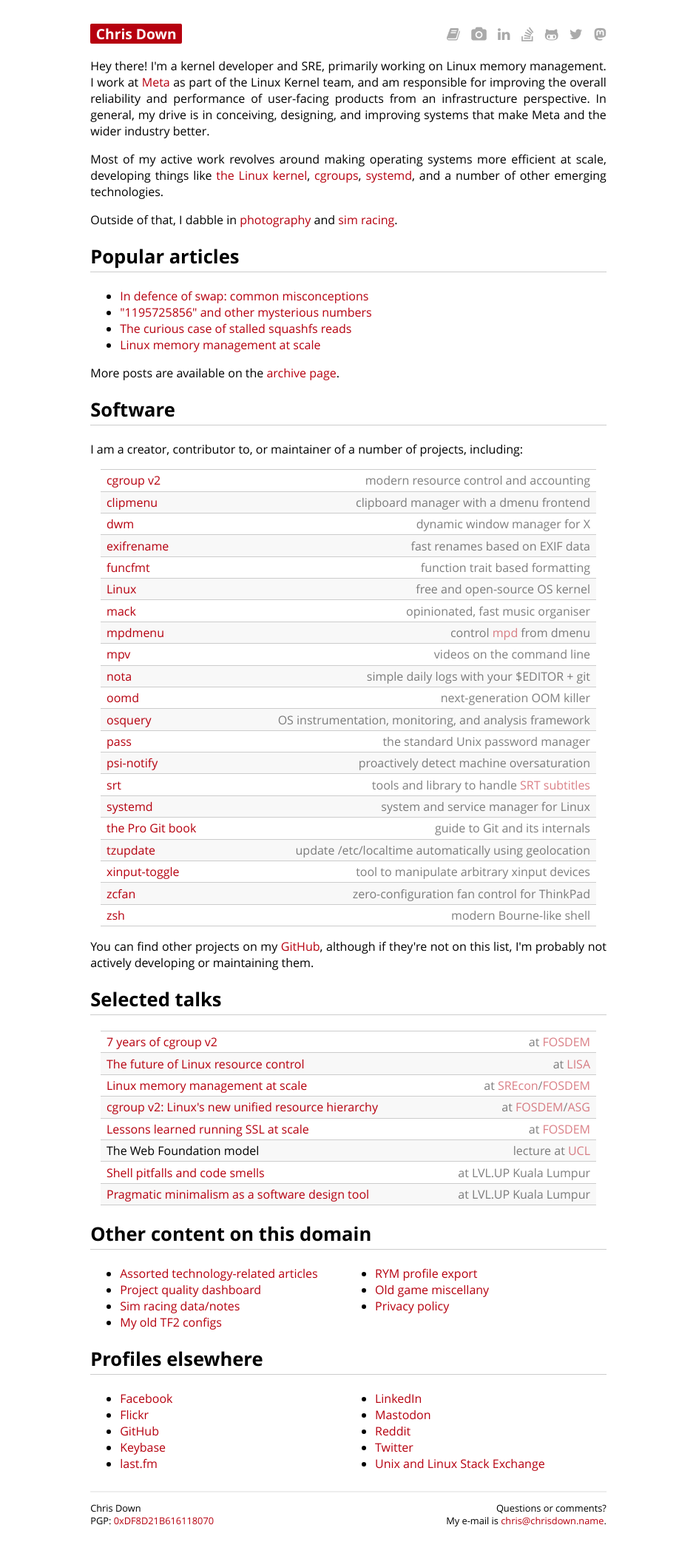
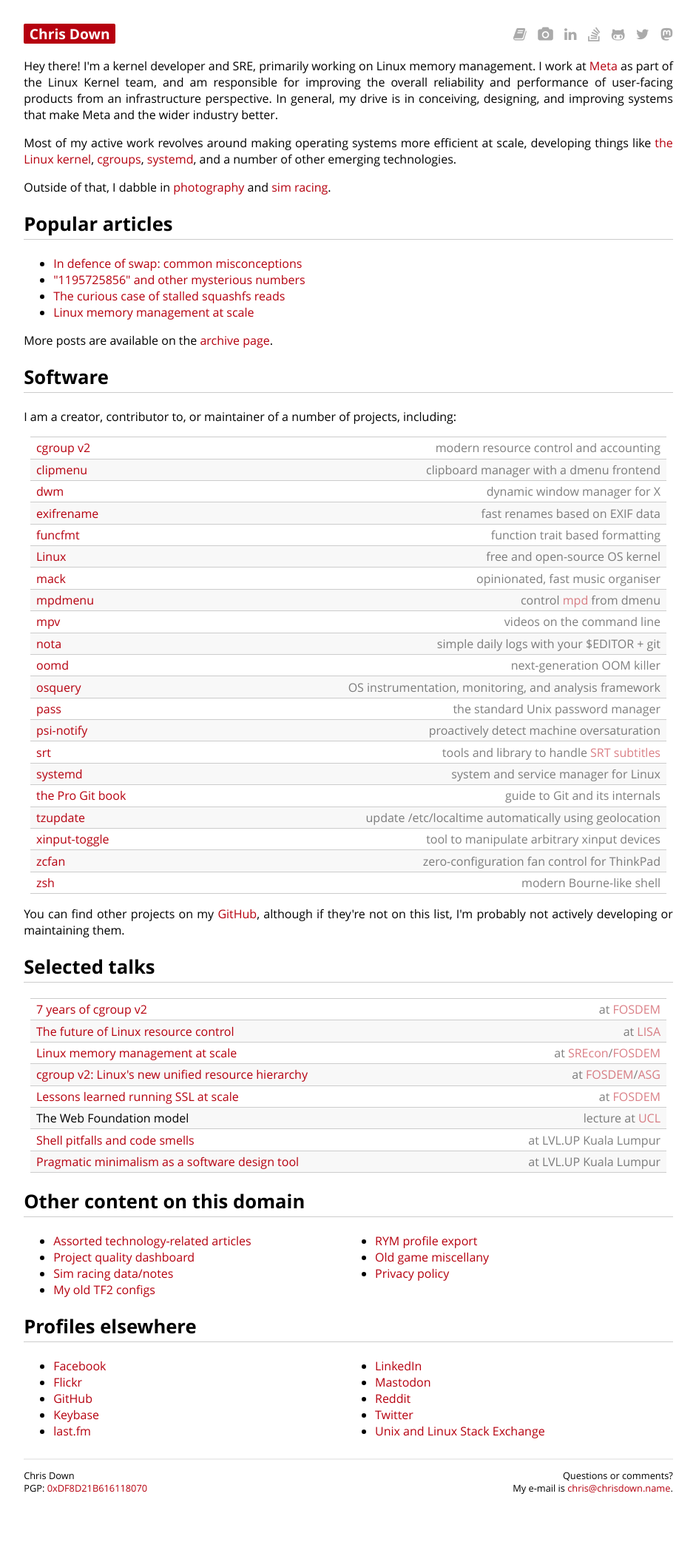
Before and after one commit to cdown/chrisdown.name, a Jekyll site: the page built from index.md, in a window 1280 px wide. Shown: the whole page at 74% size, without its empty margins (169-1110 px from the left). Built offline with Jekyll 4.4.1, drawn with Linux system fonts in a browser that asks for light colours; after the commit the page ends 2063 px from its top, so only the background shows below that.

Commit message:
css: Widen site layout

```diff
--- a/css/style.css
+++ b/css/style.css
@@ -72,7 +72,7 @@ html {
 }
 
 html, body {
-    max-width: 720px;
+    max-width: 900px;
     margin: 1em auto;
     padding: 0 0.7em;
     font-family: "Open Sans", sans-serif;
@@ -343,7 +343,7 @@ table {
 }
 
 table.light {
-    max-width: 670px;
+    max-width: 860px;
     margin-left: auto;
     margin-right: auto;
 }
@@ -371,7 +371,7 @@ summary > * {
  * Not always applied because this causes tables to not fill the full width of
  * the body.
  */
-@media only screen and (max-width: 720px) {
+@media only screen and (max-width: 900px) {
     table {
         display: block;
         overflow-x: auto;
```
